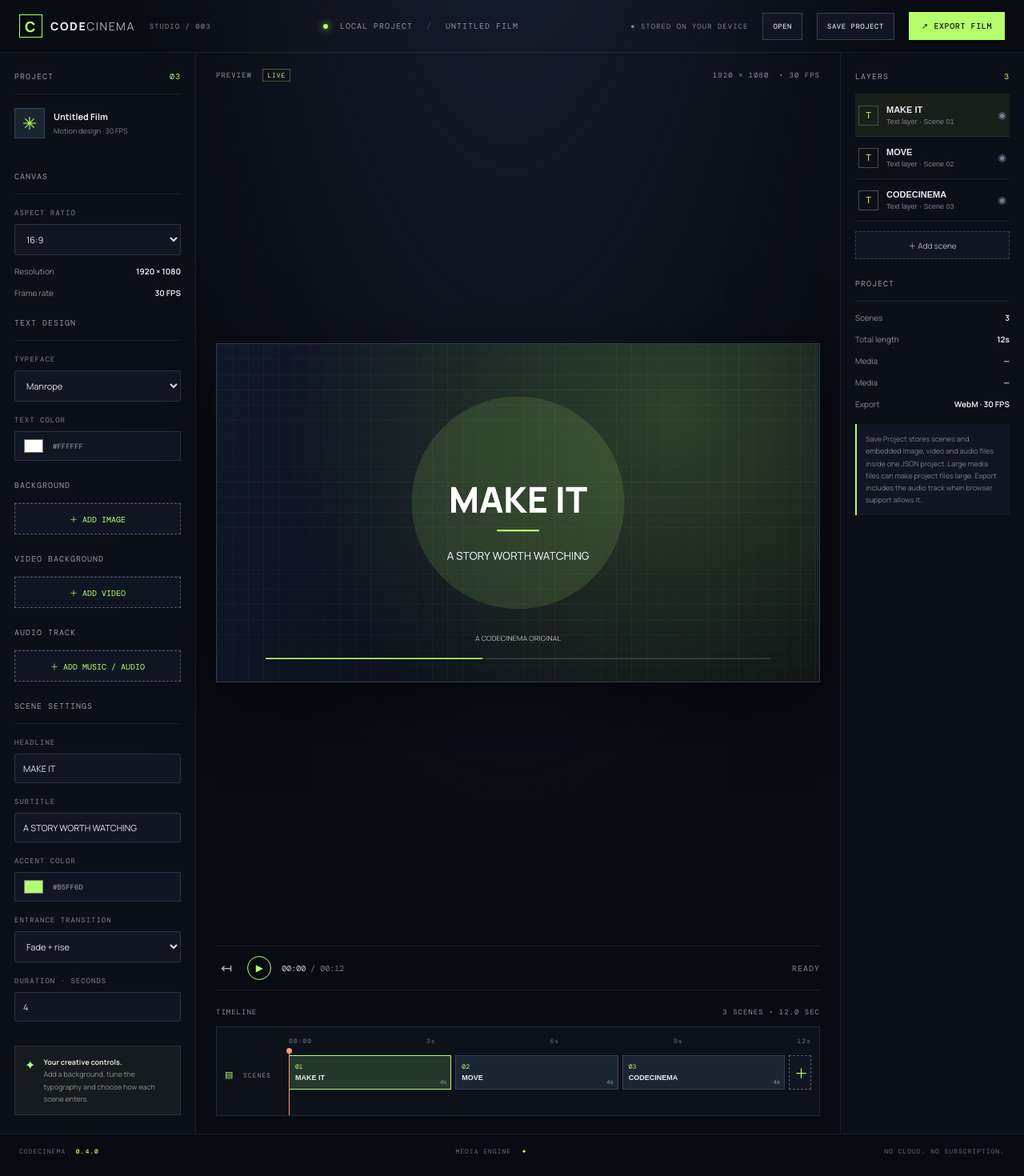
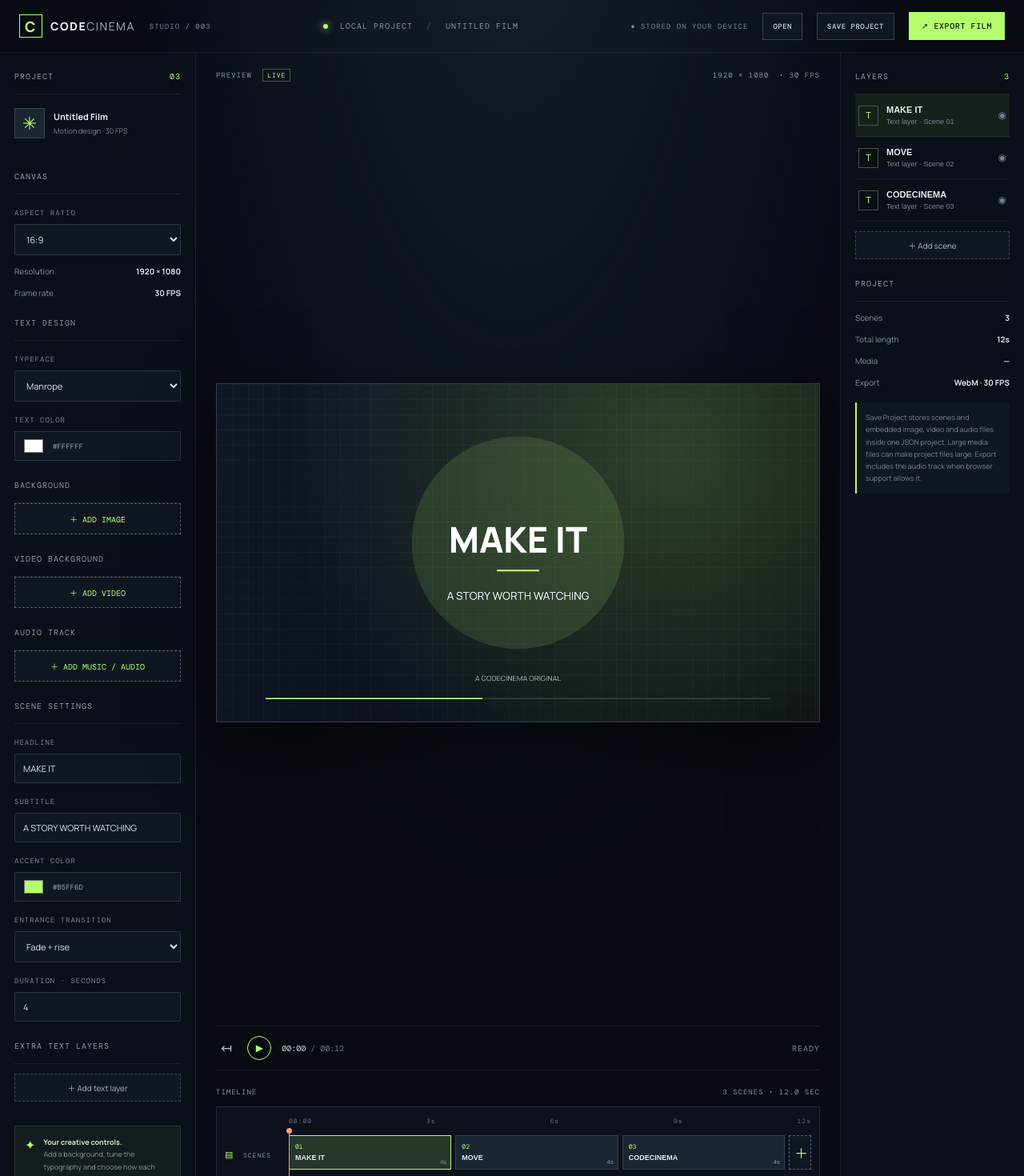
Before and after one commit to justaskaspire/CODECINEMA, a React (Vite) app: page / in a window 1280 px wide. Shown: the top 1470 px of the page at 80% size. Built offline with nearby package versions, Linux system fonts and the light colour scheme.

Commit message:
Build CODECINEMA 0.5.0 text layers and audio controls

```diff
--- a/src/App.tsx
+++ b/src/App.tsx
@@ -1,7 +1,8 @@
 import { useEffect, useMemo, useRef, useState } from "react";
 
 type Transition = "fade" | "slide" | "zoom" | "none";
-type Scene = { title: string; subtitle: string; duration: number; accent: string; transition: Transition };
+type TextLayer = { id: string; text: string; x: number; y: number; size: number; color: string };
+type Scene = { title: string; subtitle: string; duration: number; accent: string; transition: Transition; layers?: TextLayer[] };
 type Project = { version: 1 | 2; format: string; font: string; textColor: string; backgroundImage: string | null; videoBackground?: string | null; audioTrack?: string | null; scenes: Scene[] };
 const initialScenes: Scene[] = [
   { title: "MAKE IT", subtitle: "A STORY WORTH WATCHING", duration: 4, accent: "#b5ff6d", transition: "fade" },
@@ -21,6 +22,9 @@ export default function App() {
   const [backgroundImage,setBackgroundImage]=useState<string|null>(null);
   const [videoBackground,setVideoBackground]=useState<string|null>(null);
   const [audioTrack,setAudioTrack]=useState<string|null>(null);
+  const [extraLayers,setExtraLayers]=useState<TextLayer[]>([]);
+  const [activeLayer,setActiveLayer]=useState<string|null>(null);
+  const [audioVolume,setAudioVolume]=useState(0.8);
   const [exporting,setExporting]=useState(false);
   const [elapsed,setElapsed]=useState(0);
   const canvasRef=useRef<HTMLCanvasElement>(null);
@@ -38,6 +42,8 @@ export default function App() {
   const playingIndex=starts.findIndex((start,i)=>elapsed>=start && elapsed<start+scenes[i].duration);
   const sceneIndex=playing && playingIndex>=0 ? playingIndex : selected;
   const current=scenes[selected] ?? scenes[0];
+  const sceneLayers=current.layers??[];
+  const focusedLayer=sceneLayers.find(layer=>layer.id===activeLayer)??sceneLayers[0];
   const sceneTime=playing ? Math.max(0,elapsed-(starts[sceneIndex]??0)) : 0;
 
   useEffect(()=>{
@@ -92,11 +98,12 @@ export default function App() {
   useEffect(()=>{
     const audio=audioRef.current;
     if(!audio||!audioTrack)return;
+    audio.volume=audioVolume;
     if(playing){
       if(Number.isFinite(audio.duration)&&audio.duration>0)audio.currentTime=elapsed%audio.duration;
       void audio.play().catch(()=>{});
     }else audio.pause();
-  },[playing,audioTrack]);
+  },[playing,audioTrack,audioVolume]);
 
   useEffect(()=>{
     const audio=audioRef.current;
@@ -158,6 +165,11 @@ export default function App() {
       ctx.fillStyle="#dce2eb";ctx.font=`500 ${Math.max(18,w*.018)}px ${font}, system-ui, sans-serif`;
       ctx.fillText(scene.subtitle.toUpperCase(),0,h*.16,w*.82);
       ctx.restore();
+      for(const layer of (scenes[sceneIndex]?.layers??[])){
+        ctx.save();ctx.globalAlpha=alpha;ctx.fillStyle=layer.color;ctx.textAlign="center";ctx.textBaseline="middle";
+        ctx.font=`700 ${Math.max(14,Math.min(240,layer.size*(w/1920)))}px ${font}, system-ui, sans-serif`;
+        ctx.fillText(layer.text,w*layer.x/100,h*layer.y/100,w*.86);ctx.restore();
+      }
       ctx.fillStyle="#ffffff90";ctx.textAlign="center";ctx.font=`500 ${Math.max(12,w*.012)}px ${font}, system-ui, sans-serif`;
       ctx.fillText("A CODECINEMA ORIGINAL",w/2,h*.88);
       ctx.fillStyle="#ffffff25";ctx.fillRect(w*.08,h*.93,w*.84,Math.max(2,w*.002));
@@ -179,6 +191,17 @@ export default function App() {
   const update=(key:"title"|"subtitle"|"duration"|"accent"|"transition",value:string)=>{
     setScenes(old=>old.map((s,i)=>i===selected?{...s,[key]:key==="duration"?Math.max(1,Math.min(30,Number(value)||1)):value}:s));
   };
+  const addTextLayer=()=>{
+    const layer:TextLayer={id:`layer-${Date.now()}`,text:"YOUR TEXT",x:50,y:72,size:64,color:"#ffffff"};
+    setScenes(old=>old.map((scene,i)=>i===selected?{...scene,layers:[...(scene.layers??[]),layer]}:scene));setActiveLayer(layer.id);
+  };
+  const updateTextLayer=(key:keyof Omit<TextLayer,"id">,value:string)=>{
+    setScenes(old=>old.map((scene,i)=>i===selected?{...scene,layers:(scene.layers??[]).map(layer=>layer.id===focusedLayer?.id?{...layer,[key]:key==="text"||key==="color"?value:Number(value)}:layer)}:scene));
+  };
+  const removeTextLayer=()=>{
+    if(!focusedLayer)return;
+    setScenes(old=>old.map((scene,i)=>i===selected?{...scene,layers:(scene.layers??[]).filter(layer=>layer.id!==focusedLayer.id)}:scene));setActiveLayer(null);
+  };
   const saveProject=()=>{
     const project:Project={version:2,format,font,textColor,backgroundImage,videoBackground,audioTrack,scenes};
     const url=URL.createObjectURL(new Blob([JSON.stringify(project,null,2)],{type:"application/json"}));
@@ -189,7 +212,7 @@ export default function App() {
     try{
       const data=JSON.parse(await file.text()) as Project;
       if((data.version!==1&&data.version!==2)||!Array.isArray(data.scenes)||!data.scenes.length)throw new Error("Unsupported project file");
-      setScenes(data.scenes);setFormat(formats[data.format]?data.format:"16:9");
+      setScenes(data.scenes);setActiveLayer(null);setFormat(formats[data.format]?data.format:"16:9");
       setFont(fonts.includes(data.font)?data.font:"Manrope");
       setTextColor(/^#[0-9a-f]{6}$/i.test(data.textColor)?data.textColor:"#ffffff");
       setBackgroundImage(typeof data.backgroundImage==="string"?data.backgroundImage:null);
@@ -270,13 +293,17 @@ export default function App() {
         {videoBackground&&<button className="clear-btn" onClick={()=>setVideoBackground(null)}>Remove video background</button>}
         <div className="panel-heading section-gap">AUDIO TRACK</div>
         <label className="upload-control">＋ ADD MUSIC / AUDIO<input type="file" accept="audio/*" onChange={e=>mediaUpload(e.target.files?.[0],"audio")}/></label>
-        {audioTrack&&<button className="clear-btn" onClick={()=>setAudioTrack(null)}>Remove audio track</button>}
+        {audioTrack&&<><button className="clear-btn" onClick={()=>setAudioTrack(null)}>Remove audio track</button><label className="field-label">MUSIC VOLUME · {Math.round(audioVolume*100)}%</label><input type="range" min="0" max="1" step="0.01" value={audioVolume} onChange={e=>setAudioVolume(Number(e.target.value))}/></>}
         <div className="panel-heading section-gap">SCENE SETTINGS</div>
         <label className="field-label">HEADLINE</label><input value={current.title} onChange={e=>update("title",e.target.value)} maxLength={28}/>
         <label className="field-label">SUBTITLE</label><input value={current.subtitle} onChange={e=>update("subtitle",e.target.value)} maxLength={38}/>
         <label className="field-label">ACCENT COLOR</label><div className="color-control"><input type="color" value={current.accent} onChange={e=>update("accent",e.target.value)}/><span>{current.accent.toUpperCase()}</span></div>
         <label className="field-label">ENTRANCE TRANSITION</label><select value={current.transition} onChange={e=>update("transition",e.target.value)}><option value="fade">Fade + rise</option><option value="slide">Slide in</option><option value="zoom">Zoom in</option><option value="none">None</option></select>
         <label className="field-label">DURATION · SECONDS</label><input type="number" min="1" max="30" value={current.duration} onChange={e=>update("duration",e.target.value)}/>
+        <div className="panel-heading section-gap">EXTRA TEXT LAYERS</div>
+        <button className="add-layer" onClick={addTextLayer}>＋ Add text layer</button>
+        {sceneLayers.map(layer=><button key={layer.id} className={"layer "+(focusedLayer?.id===layer.id?"layer-active":"")} onClick={()=>setActiveLayer(layer.id)}><span className="layer-icon">T</span><span><b>{layer.text}</b><small>Overlay text</small></span></button>)}
+        {focusedLayer&&<><label className="field-label">LAYER TEXT</label><input value={focusedLayer.text} maxLength={60} onChange={e=>updateTextLayer("text",e.target.value)}/><label className="field-label">HORIZONTAL · {focusedLayer.x}%</label><input type="range" min="5" max="95" value={focusedLayer.x} onChange={e=>updateTextLayer("x",e.target.value)}/><label className="field-label">VERTICAL · {focusedLayer.y}%</label><input type="range" min="5" max="95" value={focusedLayer.y} onChange={e=>updateTextLayer("y",e.target.value)}/><label className="field-label">SIZE · {focusedLayer.size}</label><input type="range" min="18" max="180" value={focusedLayer.size} onChange={e=>updateTextLayer("size",e.target.value)}/><label className="field-label">LAYER COLOR</label><div className="color-control"><input type="color" value={focusedLayer.color} onChange={e=>updateTextLayer("color",e.target.value)}/><span>{focusedLayer.color.toUpperCase()}</span></div><button className="clear-btn" onClick={removeTextLayer}>Remove selected text layer</button></>}
         <div className="tip"><span>✦</span><p><b>Your creative controls.</b><br/>Add a background, tune the typography and choose how each scene enters.</p></div>
       </aside>
       <section className="center-panel">
@@ -297,10 +324,10 @@ export default function App() {
         {scenes.map((s,i)=><button key={i} onClick={()=>seekToScene(i)} className={"layer "+(sceneIndex===i?"layer-active":"")}><span className="layer-icon">T</span><span><b>{s.title}</b><small>Text layer · Scene 0{i+1}</small></span><span className="eye">◉</span></button>)}
         <button className="add-layer" onClick={addScene}>＋ Add scene</button>
         <div className="panel-heading section-gap">PROJECT</div>
-        <div className="export-setting"><span>Scenes</span><b>{scenes.length}</b></div><div className="export-setting"><span>Total length</span><b>{duration}s</b></div><div className="export-setting"><span>Media</span><b>{videoBackground?"Video · ":""}{audioTrack?"Audio":"—"}</b></div><div className="export-setting"><span>Media</span><b>{videoBackground?"Video · ":""}{audioTrack?"Audio":"—"}</b></div><div className="export-setting"><span>Export</span><b>WebM · 30 FPS</b></div>
+        <div className="export-setting"><span>Scenes</span><b>{scenes.length}</b></div><div className="export-setting"><span>Total length</span><b>{duration}s</b></div><div className="export-setting"><span>Media</span><b>{videoBackground?"Video · ":""}{audioTrack?"Audio":"—"}</b></div><div className="export-setting"><span>Export</span><b>WebM · 30 FPS</b></div>
         <div className="export-note">Save Project stores scenes and embedded image, video and audio files inside one JSON project. Large media files can make project files large. Export includes the audio track when browser support allows it.</div>
       </aside>
     </section>
-    <footer><span>CODECINEMA <b>0.4.0</b></span><span>MEDIA ENGINE <b>✦</b></span><span>NO CLOUD. NO SUBSCRIPTION.</span></footer>
+    <footer><span>CODECINEMA <b>0.5.0</b></span><span>TEXT LAYER ENGINE <b>✦</b></span><span>NO CLOUD. NO SUBSCRIPTION.</span></footer>
   </main>;
 }
```
